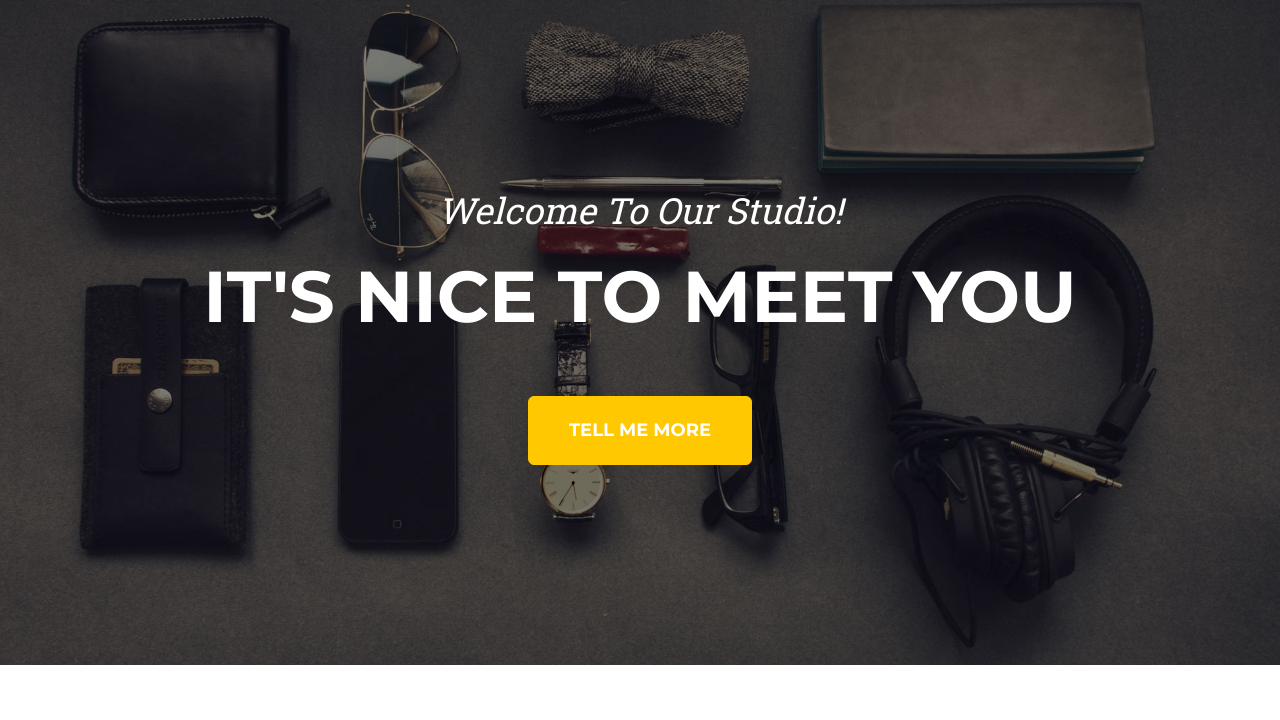
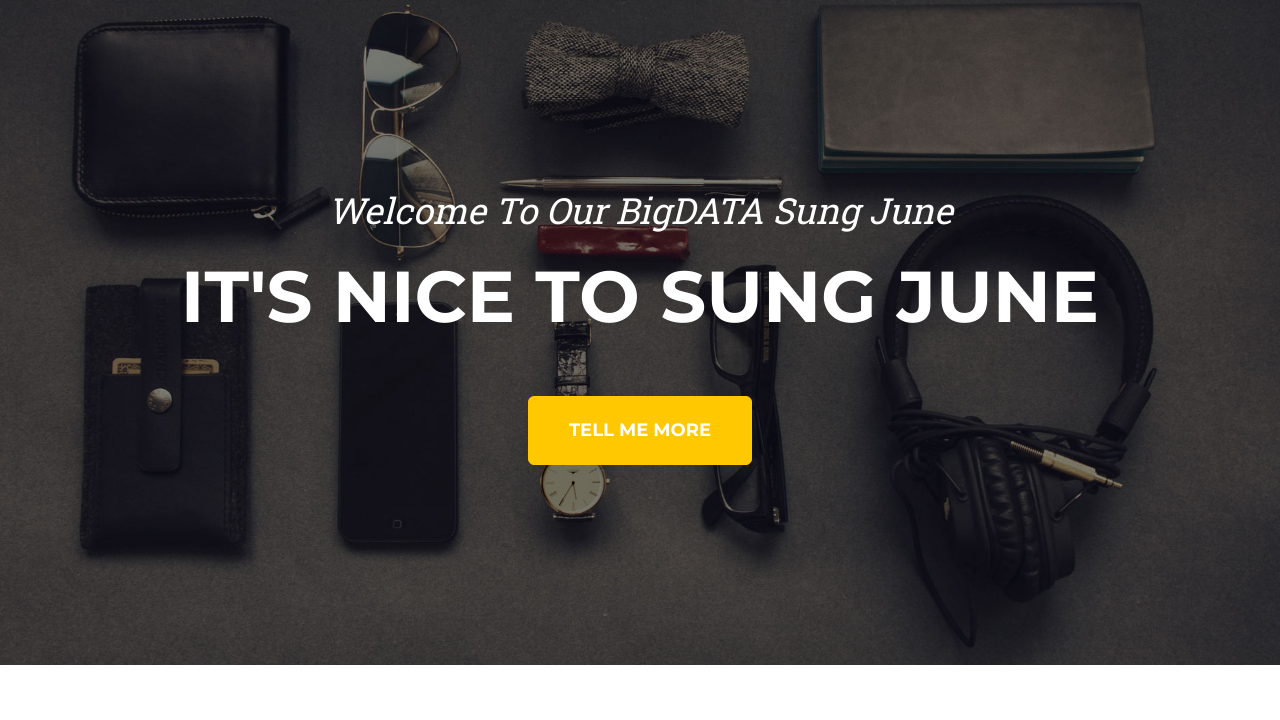
Before and after one commit to ParkSungJune3/bigdata, a plain HTML site: page index.html in a window 1280 px wide. Shown: the part 80-800 px from the top of the page. Drawn offline with nearby package versions, Linux system fonts and the light colour scheme.

Commit message:
git hosting test 3

```diff
--- a/index.html
+++ b/index.html
@@ -39,8 +39,8 @@
         <!-- Masthead-->
         <header class="masthead">
             <div class="container">
-                <div class="masthead-subheading">Welcome To Our Studio!</div>
-                <div class="masthead-heading text-uppercase">It's Nice To Meet You</div>
+                <div class="masthead-subheading">Welcome To Our BigDATA Sung June</div>
+                <div class="masthead-heading text-uppercase">It's Nice To Sung June </div>
                 <a class="btn btn-primary btn-xl text-uppercase" href="#services">Tell Me More</a>
             </div>
         </header>
```
Also changed, not shown: assets/img/logos/corgi.jpg (added), assets/img/logos/dog.PNG (added).
